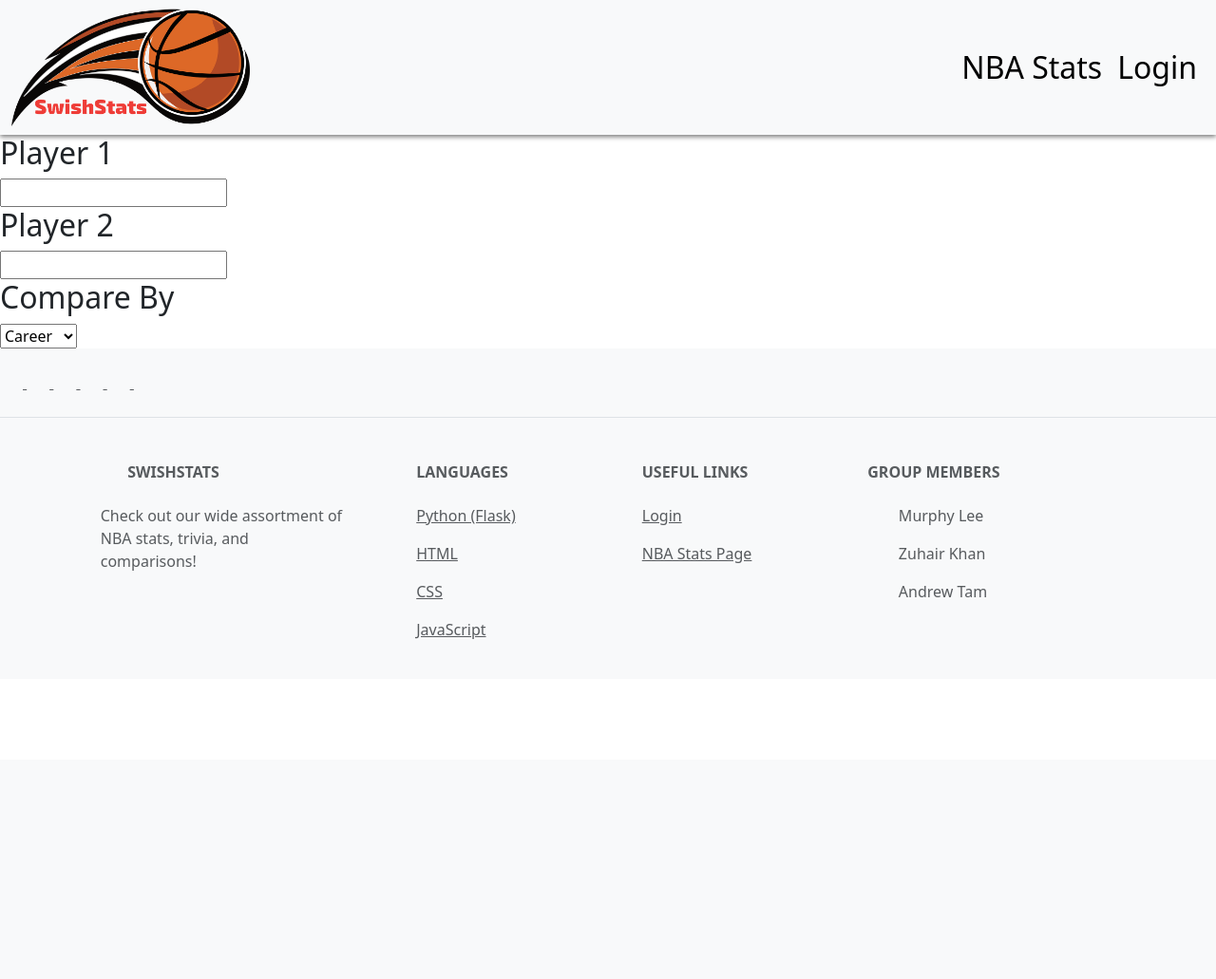
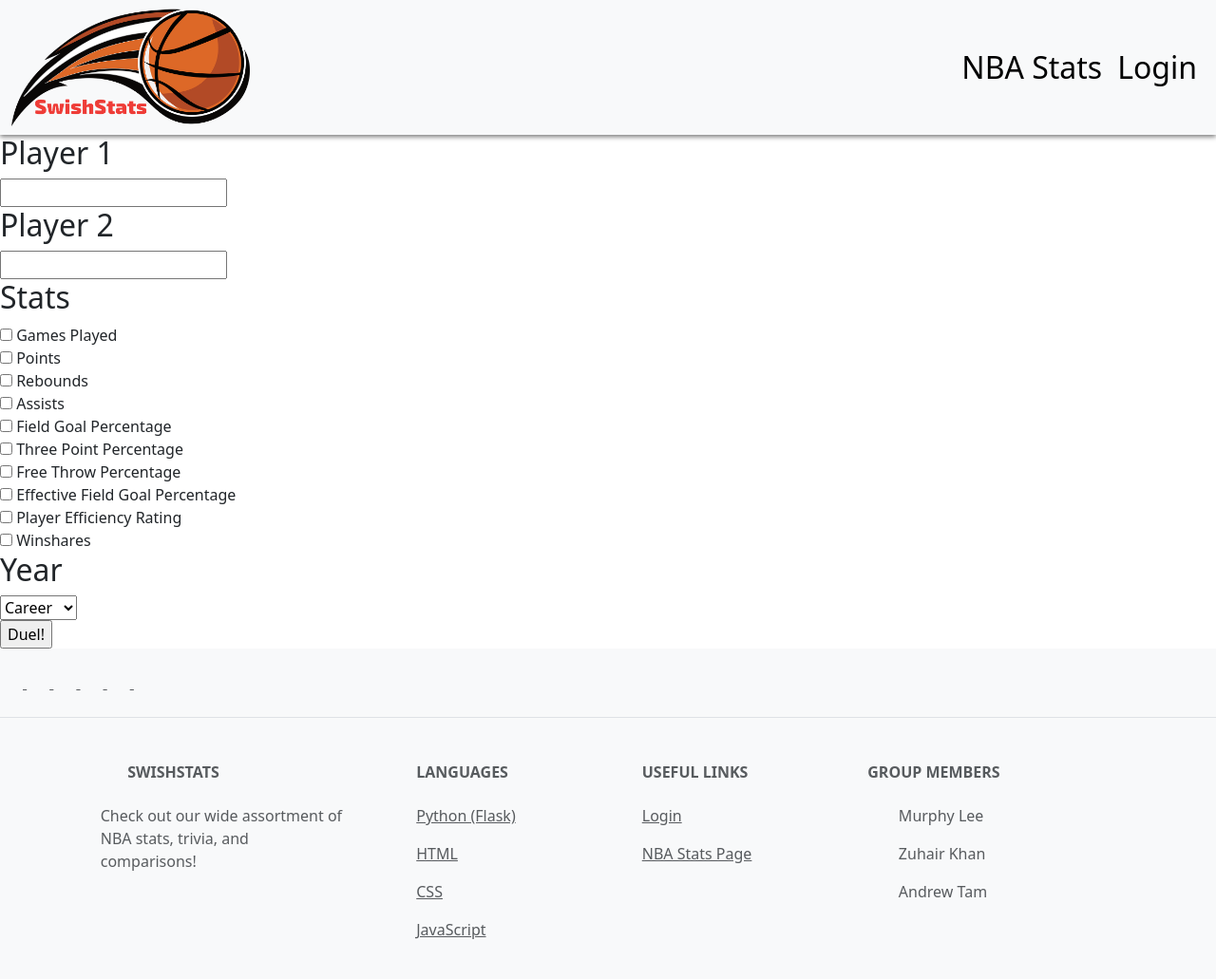
Before and after one commit to murphylee10/hoop-stats, a Flask app: page /duel in a window 1280 px wide. Shown: the whole page at 95% size. Before the commit the page ends 673 px from the top, so only its background shows below. Run offline with Flask 3, Linux system fonts and the light colour scheme.

Commit message:
changed duel page

```diff
--- a/static/js/duel.js
+++ b/static/js/duel.js
@@ -1,8 +1,9 @@
-let compareBy = document.querySelector("#compare-by");
+let compareBy = document.querySelector("#year");
 compareBy.addEventListener("change", changeOptions);
 function changeOptions() {
     if (compareBy.value === "custom") {
-        let content = document.querySelector("#content");
+        let query = document.querySelector("#QUERY");
+        let duelButton = document.querySelector("#duel");
         let extra = document.createElement("div");
         extra.setAttribute("id", "extra");
         let year1 = document.createElement("input");
@@ -15,7 +16,7 @@ function changeOptions() {
         year2.setAttribute("placeholder", "Year (Player 2)");
         extra.append(year1);
         extra.append(year2);
-        content.append(extra);
+        query.insertBefore(extra, duelButton);
     } else {
         let extra = document.querySelector("#extra");
         if (extra !== null) {
--- a/templates/duel.html
+++ b/templates/duel.html
@@ -6,18 +6,46 @@
 
     <div id="content">
 
+        <form action="" method="POST" id="QUERY">
+
             <h2>Player 1</h2>
             <input type="text" id="p1">
 
             <h2>Player 2</h2>
             <input type="text" id="p2">
 
-        <h2>Compare By</h2>
-        <select id="compare-by">
+            <h2>Stats</h2>
+            <input type="checkbox" id="g">
+            <label for="g">Games Played</label><br>
+            <input type="checkbox" id="pts">
+            <label for="pts">Points</label><br>
+            <input type="checkbox" id="trb">
+            <label for="trb">Rebounds</label><br>
+            <input type="checkbox" id="ast">
+            <label for="ast">Assists</label><br>
+            <input type="checkbox" id="fg">
+            <label for="fg">Field Goal Percentage</label><br>
+            <input type="checkbox" id="fg3">
+            <label for="fg3">Three Point Percentage</label><br>
+            <input type="checkbox" id="ft">
+            <label for="ft">Free Throw Percentage</label><br>
+            <input type="checkbox" id="efg">
+            <label for="efg">Effective Field Goal Percentage</label><br>
+            <input type="checkbox" id="per">
+            <label for="per">Player Efficiency Rating</label><br>
+            <input type="checkbox" id="ws">
+            <label for="ws">Winshares</label><br>
+
+            <h2>Year</h2>
+            <select id="year">
                 <option value="career">Career</option>
                 <option value="rookie">Rookie</option>
                 <option value="custom">Custom</option>
-        </select>
+            </select> <br>
+
+            <input type="submit" value="Duel!" id="duel">
+
+        </form>
 
         <script src="../static/js/duel.js"></script>
 
```
Lines whose indentation alone changed are shown as unchanged.
